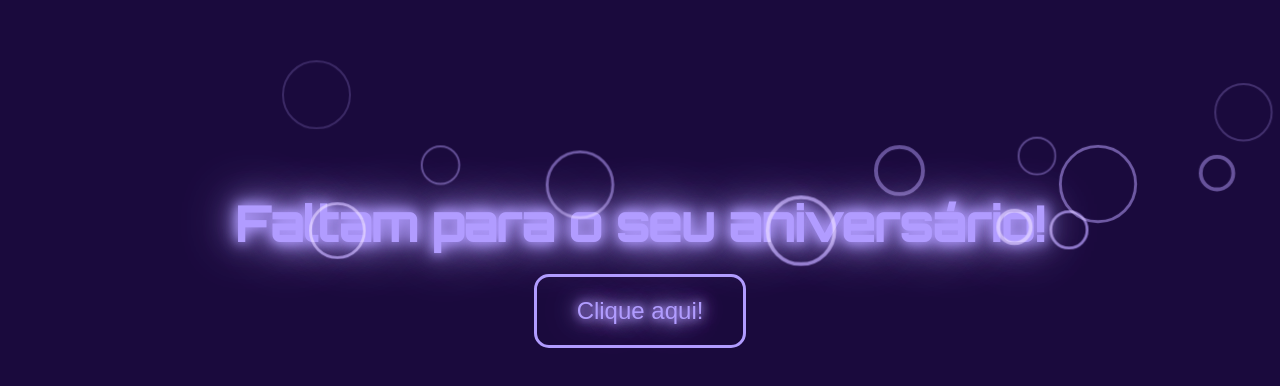
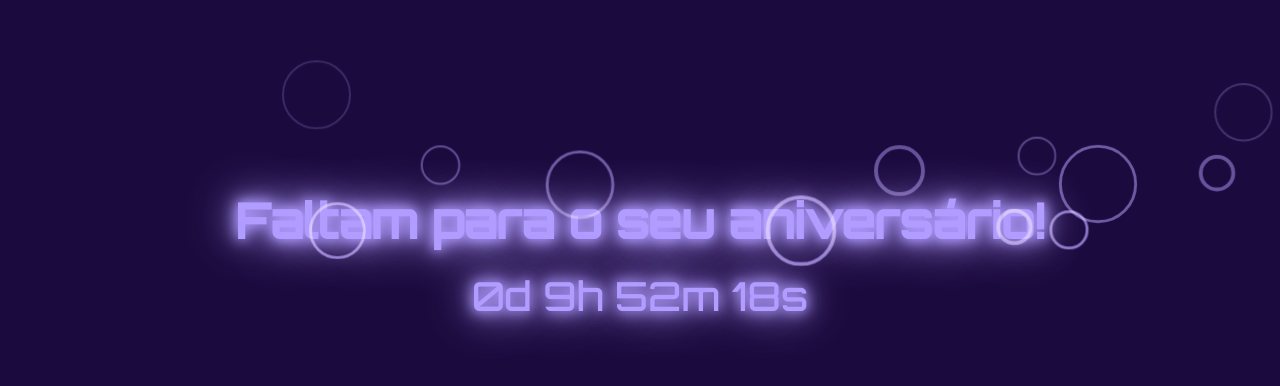
Before and after one commit to Elitebiel3376/Feliz-anivers-rio-, a plain HTML site: page index.html in a window 1280 px wide. Shown: the part 146-532 px from the top of the page. Drawn offline with Linux system fonts and the light colour scheme.

Commit message:
Update index.html

```diff
--- a/index.html
+++ b/index.html
@@ -109,7 +109,7 @@
 
   <script>
     // Contagem regressiva
-    const birthday = new Date("November 13, 2025 21:00:00").getTime();
+    const birthday = new Date("November 14, 2025 10:00:00").getTime();
     const countdownEl = document.getElementById('countdown');
     const buttonEl = document.getElementById('surpriseButton');
     const ticTacAudio = document.getElementById('ticTacAudio');
```
